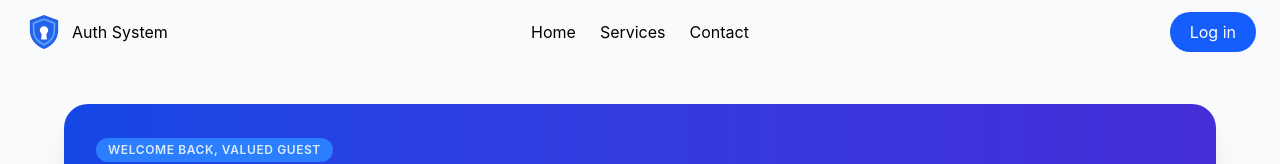
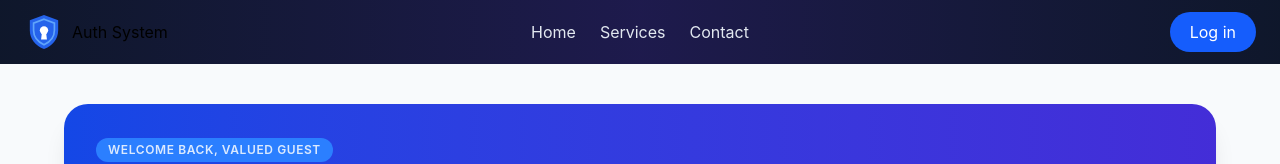
Before and after one commit to Pawan-Baral/auth_system, a React (Vite) app: page / in a window 1280 px wide. Shown: the top 164 px of the page. Built offline with nearby package versions, Linux system fonts and the light colour scheme; no server answers.

Commit message:
changed background color of nav and made hoverable

```diff
--- a/src/component/Navbar.jsx
+++ b/src/component/Navbar.jsx
@@ -10,7 +10,7 @@ export default function Navbar() {
 
     return (<>
 
-        <div className="grid items-center grid-cols-[1fr_auto_1fr] h-16 px-6">
+        <div className="grid items-center grid-cols-[1fr_auto_1fr] h-16 px-6 bg-gradient-to-r from-slate-900 via-indigo-950 to-slate-900">
             <div className="flex items-center gap-2">
 
                 <img
@@ -23,9 +23,9 @@ export default function Navbar() {
             <nav className=" ">
                 <ul className="flex items-center   gap-6 list-none">
 
-                    <li> <Link to="/home"  >Home</Link></li>
-                    <li> <Link to="/services"  >Services</Link></li>
-                    <li><Link to="/contact"  >Contact</Link></li>
+                    <li> <Link to="/home" className="text-slate-200 transition-colors hover:text-white" >Home</Link></li>
+                    <li> <Link to="/services" className="text-slate-200 transition-colors hover:text-white"  >Services</Link></li>
+                    <li><Link to="/contact" className="text-slate-200 transition-colors hover:text-white" >Contact</Link></li>
                 </ul>
             </nav>
             <div className="flex items-center justify-self-end gap-3">
```
